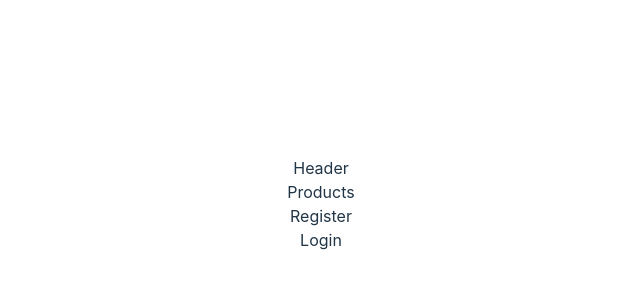
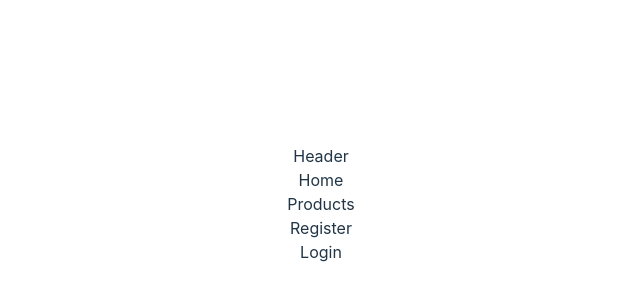
Before and after one commit to joanbaldo/The_Librinchi_Bookstore, a React (Vite) app: page / in a window 1280 px wide. Shown: the part 196-496 px from the top of the page, without its empty margins (319-959 px from the left). Built offline with nearby package versions, Linux system fonts and the light colour scheme.

Commit message:
Home component created & view checked

```diff
--- a/src/App.jsx
+++ b/src/App.jsx
@@ -6,6 +6,7 @@
 import Login from './components/Login/Login'
 import Register from './components/Register/Register'
 import Header from './components/Header/Header'
+import Home from './components/Home/Home'
 
 function App() {
   const [count, setCount] = useState(0)
@@ -14,9 +15,11 @@
     <>
       <div>
 <Header />
+<Home />
 <Products />
 <Register />
 <Login />
+
 
 
       </div>
--- /dev/null
+++ b/src/components/Home/Home.jsx
@@ -0,0 +1,9 @@
+import React from 'react'
+
+const Home = () => {
+  return (
+    <div>Home</div>
+  )
+}
+
+export default Home
```
